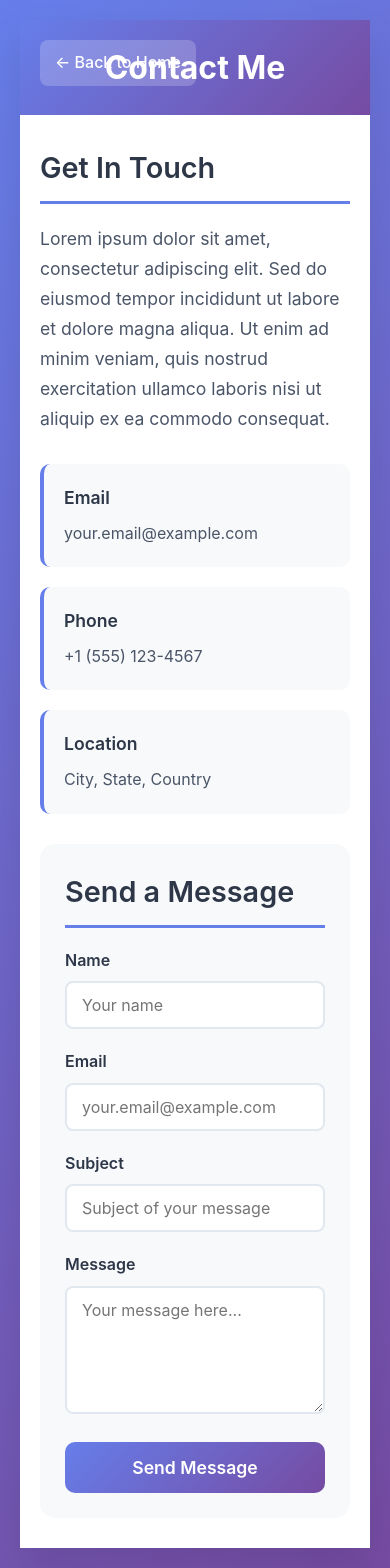
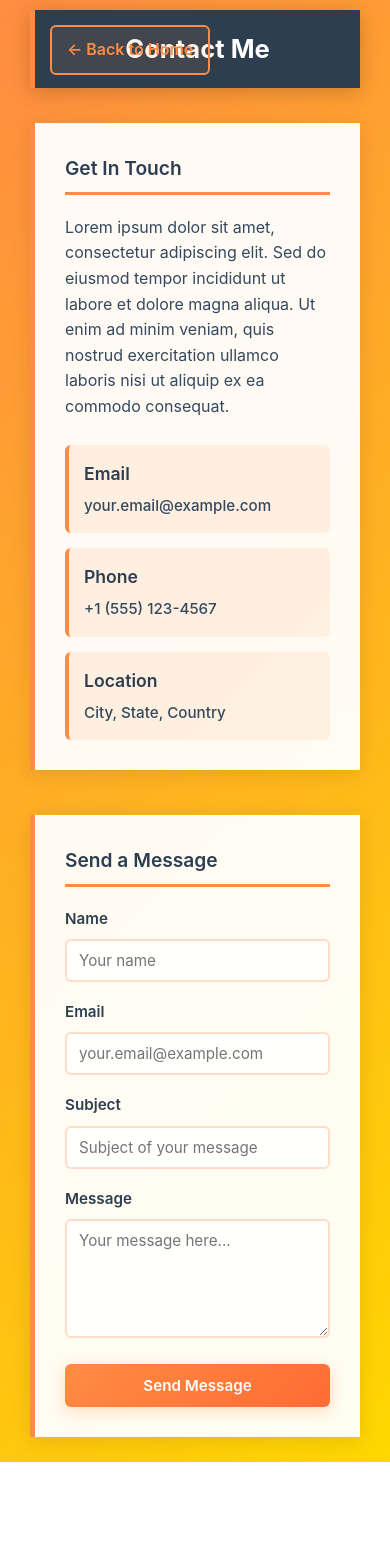
Before and after one commit to chrisb9085/philotech-website, a React (Vite) app in the folder frontend/my-app/: page /contact in a window 390 px wide. After the commit the page ends 1462 px from the top, so only its background shows below. Built offline with nearby package versions, Linux system fonts and the light colour scheme.

Commit message:
Wireframe Edits

```diff
--- a/frontend/my-app/src/App.css
+++ b/frontend/my-app/src/App.css
@@ -11,6 +11,8 @@ body {
   -webkit-font-smoothing: antialiased;
   -moz-osx-font-smoothing: grayscale;
   line-height: 1.6;
+  background: linear-gradient(135deg, #ff8c42 0%, #ffd700 100%);
+  min-height: 100vh;
 }
 
 .App {
@@ -39,3 +41,36 @@ input, textarea {
 html {
   scroll-behavior: smooth;
 }
+
+/* Container for better screen utilization */
+.page-container {
+  max-width: 100%;
+  margin: 0 auto;
+  padding: 0 30px;
+  min-height: 100vh;
+  display: flex;
+  flex-direction: column;
+}
+
+/* Professional section styling */
+.section {
+  background: rgba(255, 255, 255, 0.95);
+  backdrop-filter: blur(10px);
+  border-radius: 0;
+  margin: 15px 0;
+  padding: 30px;
+  box-shadow: 0 4px 20px rgba(0, 0, 0, 0.1);
+  border-left: 5px solid #ff8c42;
+}
+
+/* Tropical color variables */
+:root {
+  --primary-orange: #ff8c42;
+  --secondary-orange: #ff6b35;
+  --accent-yellow: #ffd700;
+  --warm-yellow: #ffb347;
+  --dark-orange: #e67e22;
+  --text-dark: #2c3e50;
+  --text-light: #34495e;
+  --white: #ffffff;
+}
--- a/frontend/my-app/src/pages/About.css
+++ b/frontend/my-app/src/pages/About.css
@@ -1,7 +1,6 @@
 .about-container {
   min-height: 100vh;
-  background: linear-gradient(135deg, #667eea 0%, #764ba2 100%);
-  padding: 20px;
+  background: linear-gradient(135deg, #ff8c42 0%, #ffd700 100%);
 }
 
 .about-content {
@@ -15,29 +14,35 @@
 }
 
 .page-header {
-  background: linear-gradient(135deg, #667eea, #764ba2);
+  background: #2c3e50;
   color: white;
-  padding: 40px;
+  padding: 30px;
+  margin: 15px 0;
   position: relative;
+  border-left: 5px solid #ff8c42;
+  box-shadow: 0 4px 20px rgba(0, 0, 0, 0.2);
 }
 
 .back-button {
   position: absolute;
-  top: 20px;
-  left: 20px;
-  color: white;
+  top: 15px;
+  left: 15px;
+  color: #ff8c42;
   text-decoration: none;
-  font-weight: 500;
+  font-weight: 600;
   padding: 10px 15px;
-  border-radius: 8px;
-  background: rgba(255, 255, 255, 0.2);
+  border-radius: 6px;
+  background: rgba(255, 140, 66, 0.1);
   transition: all 0.3s ease;
+  border: 2px solid #ff8c42;
 }
 
 .back-button:hover {
-  background: rgba(255, 255, 255, 0.3);
+  background: #ff8c42;
   color: white;
   text-decoration: none;
+  transform: translateY(-2px);
+  box-shadow: 0 4px 15px rgba(255, 140, 66, 0.3);
 }
 
 .page-header h1 {
@@ -45,64 +50,75 @@
   font-weight: 700;
   margin: 0;
   text-align: center;
+  color: white;
 }
 
 .about-sections {
-  padding: 40px;
+  display: flex;
+  flex-direction: column;
+  gap: 20px;
 }
 
-.about-section {
-  margin-bottom: 40px;
-}
-
-.about-section h2 {
-  color: #2d3748;
+.section h2 {
+  color: #2c3e50;
   font-size: 1.8rem;
   font-weight: 600;
   margin-bottom: 20px;
-  border-bottom: 3px solid #667eea;
-  padding-bottom: 10px;
+  border-bottom: 3px solid #ff8c42;
+  padding-bottom: 8px;
 }
 
-.about-section p {
-  color: #4a5568;
-  line-height: 1.7;
-  font-size: 1.1rem;
+.section p {
+  color: #34495e;
+  line-height: 1.6;
+  font-size: 1rem;
   margin-bottom: 15px;
 }
 
 .skills-grid {
   display: grid;
-  grid-template-columns: repeat(auto-fit, minmax(150px, 1fr));
+  grid-template-columns: repeat(auto-fit, minmax(160px, 1fr));
   gap: 15px;
   margin-top: 20px;
 }
 
 .skill-item {
-  background: linear-gradient(135deg, #667eea, #764ba2);
+  background: linear-gradient(135deg, #ff8c42, #ff6b35);
   color: white;
   padding: 15px 20px;
-  border-radius: 10px;
+  border-radius: 6px;
   text-align: center;
   font-weight: 600;
   font-size: 1rem;
   transition: all 0.3s ease;
+  box-shadow: 0 4px 15px rgba(255, 140, 66, 0.3);
 }
 
 .skill-item:hover {
   transform: translateY(-3px);
-  box-shadow: 0 8px 20px rgba(102, 126, 234, 0.3);
+  box-shadow: 0 8px 25px rgba(255, 140, 66, 0.4);
+  background: linear-gradient(135deg, #ff6b35, #e67e22);
 }
 
 /* Responsive design */
-@media (max-width: 768px) {
-  .about-content {
-    margin: 0;
-    border-radius: 0;
+@media (max-width: 1024px) {
+  .page-header h1 {
+    font-size: 2.2rem;
   }
 
+  .section h2 {
+    font-size: 1.6rem;
+  }
+
+  .skills-grid {
+    grid-template-columns: repeat(auto-fit, minmax(140px, 1fr));
+  }
+}
+
+@media (max-width: 768px) {
   .page-header {
-    padding: 30px 20px;
+    padding: 25px 20px;
+    margin: 10px 0;
   }
 
   .page-header h1 {
@@ -110,10 +126,42 @@
   }
 
   .about-sections {
-    padding: 30px 20px;
+    gap: 15px;
+  }
+
+  .section {
+    padding: 25px 20px;
+  }
+
+  .section h2 {
+    font-size: 1.4rem;
   }
 
   .skills-grid {
     grid-template-columns: repeat(auto-fit, minmax(120px, 1fr));
+    gap: 12px;
+  }
+
+  .skill-item {
+    padding: 12px 15px;
+    font-size: 0.9rem;
   }
 }
+
+@media (max-width: 480px) {
+  .page-header h1 {
+    font-size: 1.6rem;
+  }
+
+  .section {
+    padding: 20px 15px;
+  }
+
+  .section h2 {
+    font-size: 1.2rem;
+  }
+
+  .skills-grid {
+    grid-template-columns: repeat(auto-fit, minmax(100px, 1fr));
+  }
+}
--- a/frontend/my-app/src/pages/Contact.css
+++ b/frontend/my-app/src/pages/Contact.css
@@ -1,7 +1,6 @@
 .contact-container {
   min-height: 100vh;
-  background: linear-gradient(135deg, #667eea 0%, #764ba2 100%);
-  padding: 20px;
+  background: linear-gradient(135deg, #ff8c42 0%, #ffd700 100%);
 }
 
 .contact-content {
@@ -15,29 +14,35 @@
 }
 
 .page-header {
-  background: linear-gradient(135deg, #667eea, #764ba2);
+  background: #2c3e50;
   color: white;
-  padding: 40px;
+  padding: 30px;
+  margin: 15px 0;
   position: relative;
+  border-left: 5px solid #ff8c42;
+  box-shadow: 0 4px 20px rgba(0, 0, 0, 0.2);
 }
 
 .back-button {
   position: absolute;
-  top: 20px;
-  left: 20px;
-  color: white;
+  top: 15px;
+  left: 15px;
+  color: #ff8c42;
   text-decoration: none;
-  font-weight: 500;
+  font-weight: 600;
   padding: 10px 15px;
-  border-radius: 8px;
-  background: rgba(255, 255, 255, 0.2);
+  border-radius: 6px;
+  background: rgba(255, 140, 66, 0.1);
   transition: all 0.3s ease;
+  border: 2px solid #ff8c42;
 }
 
 .back-button:hover {
-  background: rgba(255, 255, 255, 0.3);
+  background: #ff8c42;
   color: white;
   text-decoration: none;
+  transform: translateY(-2px);
+  box-shadow: 0 4px 15px rgba(255, 140, 66, 0.3);
 }
 
 .page-header h1 {
@@ -45,62 +50,73 @@
   font-weight: 700;
   margin: 0;
   text-align: center;
+  color: white;
 }
 
 .contact-sections {
   display: grid;
   grid-template-columns: 1fr 1fr;
-  gap: 40px;
-  padding: 40px;
+  gap: 20px;
+  margin: 15px 0;
 }
 
 .contact-info h2,
 .contact-form h2 {
-  color: #2d3748;
+  color: #2c3e50;
   font-size: 1.8rem;
   font-weight: 600;
   margin-bottom: 20px;
-  border-bottom: 3px solid #667eea;
-  padding-bottom: 10px;
+  border-bottom: 3px solid #ff8c42;
+  padding-bottom: 8px;
 }
 
 .contact-info p {
-  color: #4a5568;
-  line-height: 1.7;
-  font-size: 1.1rem;
-  margin-bottom: 30px;
+  color: #34495e;
+  line-height: 1.6;
+  font-size: 1rem;
+  margin-bottom: 25px;
 }
 
 .contact-details {
   display: flex;
   flex-direction: column;
-  gap: 20px;
+  gap: 15px;
 }
 
 .contact-item {
-  background: #f8f9fa;
-  padding: 20px;
-  border-radius: 10px;
-  border-left: 4px solid #667eea;
+  background: rgba(255, 140, 66, 0.1);
+  padding: 18px;
+  border-radius: 6px;
+  border-left: 4px solid #ff8c42;
+  transition: all 0.3s ease;
+}
+
+.contact-item:hover {
+  background: rgba(255, 140, 66, 0.15);
+  transform: translateX(3px);
 }
 
 .contact-item h3 {
-  color: #2d3748;
+  color: #2c3e50;
   font-size: 1.1rem;
   font-weight: 600;
-  margin-bottom: 8px;
+  margin-bottom: 6px;
 }
 
 .contact-item p {
-  color: #4a5568;
+  color: #34495e;
   margin: 0;
-  font-size: 1rem;
+  font-size: 0.95rem;
+  font-weight: 500;
 }
 
 .contact-form {
-  background: #f8f9fa;
+  background: rgba(255, 255, 255, 0.95);
+  backdrop-filter: blur(10px);
   padding: 30px;
-  border-radius: 15px;
+  border-radius: 0;
+  border-left: 5px solid #ff8c42;
+  box-shadow: 0 4px 20px rgba(0, 0, 0, 0.1);
 }
 
 .form-group {
@@ -109,51 +125,55 @@
 
 .form-group label {
   display: block;
-  color: #2d3748;
+  color: #2c3e50;
   font-weight: 600;
   margin-bottom: 8px;
-  font-size: 1rem;
+  font-size: 0.95rem;
 }
 
 .form-group input,
 .form-group textarea {
   width: 100%;
   padding: 12px 15px;
-  border: 2px solid #e2e8f0;
-  border-radius: 8px;
-  font-size: 1rem;
+  border: 2px solid rgba(255, 140, 66, 0.3);
+  border-radius: 6px;
+  font-size: 0.95rem;
   transition: all 0.3s ease;
   box-sizing: border-box;
+  background: rgba(255, 255, 255, 0.9);
 }
 
 .form-group input:focus,
 .form-group textarea:focus {
   outline: none;
-  border-color: #667eea;
-  box-shadow: 0 0 0 3px rgba(102, 126, 234, 0.1);
+  border-color: #ff8c42;
+  box-shadow: 0 0 0 3px rgba(255, 140, 66, 0.1);
+  background: white;
 }
 
 .form-group textarea {
   resize: vertical;
-  min-height: 120px;
+  min-height: 100px;
 }
 
 .submit-button {
   width: 100%;
-  padding: 15px 30px;
-  background: linear-gradient(135deg, #667eea, #764ba2);
+  padding: 15px 25px;
+  background: linear-gradient(135deg, #ff8c42, #ff6b35);
   color: white;
   border: none;
-  border-radius: 10px;
+  border-radius: 6px;
   font-weight: 600;
-  font-size: 1.1rem;
+  font-size: 1rem;
   cursor: pointer;
   transition: all 0.3s ease;
+  box-shadow: 0 4px 15px rgba(255, 140, 66, 0.3);
 }
 
 .submit-button:hover {
   transform: translateY(-2px);
-  box-shadow: 0 10px 25px rgba(102, 126, 234, 0.3);
+  box-shadow: 0 8px 25px rgba(255, 140, 66, 0.4);
+  background: linear-gradient(135deg, #ff6b35, #e67e22);
 }
 
 .submit-button:active {
@@ -161,14 +181,25 @@
 }
 
 /* Responsive design */
-@media (max-width: 768px) {
-  .contact-content {
-    margin: 0;
-    border-radius: 0;
+@media (max-width: 1024px) {
+  .page-header h1 {
+    font-size: 2.2rem;
   }
 
+  .contact-info h2,
+  .contact-form h2 {
+    font-size: 1.6rem;
+  }
+
+  .contact-sections {
+    gap: 18px;
+  }
+}
+
+@media (max-width: 768px) {
   .page-header {
-    padding: 30px 20px;
+    padding: 25px 20px;
+    margin: 10px 0;
   }
 
   .page-header h1 {
@@ -177,11 +208,49 @@
 
   .contact-sections {
     grid-template-columns: 1fr;
-    padding: 30px 20px;
-    gap: 30px;
+    gap: 15px;
+    margin: 10px 0;
   }
 
   .contact-form {
-    padding: 25px;
+    padding: 25px 20px;
+  }
+
+  .contact-info h2,
+  .contact-form h2 {
+    font-size: 1.4rem;
+  }
+
+  .form-group {
+    margin-bottom: 18px;
+  }
+
+  .form-group input,
+  .form-group textarea {
+    padding: 10px 12px;
   }
 }
+
+@media (max-width: 480px) {
+  .page-header h1 {
+    font-size: 1.6rem;
+  }
+
+  .contact-form {
+    padding: 20px 15px;
+  }
+
+  .contact-info h2,
+  .contact-form h2 {
+    font-size: 1.2rem;
+  }
+
+  .contact-item {
+    padding: 15px;
+  }
+
+  .submit-button {
+    padding: 12px 20px;
+    font-size: 0.95rem;
+  }
+}
--- a/frontend/my-app/src/pages/Contact.jsx
+++ b/frontend/my-app/src/pages/Contact.jsx
@@ -4,14 +4,14 @@ import './Contact.css';
 function Contact() {
   return (
     <div className="contact-container">
-      <div className="contact-content">
+      <div className="page-container">
         <div className="page-header">
           <Link to="/" className="back-button">← Back to Home</Link>
           <h1>Contact Me</h1>
         </div>
 
         <div className="contact-sections">
-          <div className="contact-info">
+          <div className="section contact-info">
             <h2>Get In Touch</h2>
             <p>
               Lorem ipsum dolor sit amet, consectetur adipiscing elit. Sed do eiusmod tempor
@@ -35,7 +35,7 @@ function Contact() {
             </div>
           </div>
 
-          <div className="contact-form">
+          <div className="section contact-form">
             <h2>Send a Message</h2>
             <form>
               <div className="form-group">
--- a/frontend/my-app/src/pages/Projects.css
+++ b/frontend/my-app/src/pages/Projects.css
@@ -1,43 +1,38 @@
 .projects-container {
   min-height: 100vh;
-  background: linear-gradient(135deg, #667eea 0%, #764ba2 100%);
-  padding: 20px;
-}
-
-.projects-content {
-  max-width: 1200px;
-  margin: 0 auto;
-  background: white;
-  border-radius: 20px;
-  box-shadow: 0 20px 40px rgba(0, 0, 0, 0.1);
-  overflow: hidden;
-  min-height: 600px;
+  background: linear-gradient(135deg, #ff8c42 0%, #ffd700 100%);
 }
 
 .page-header {
-  background: linear-gradient(135deg, #667eea, #764ba2);
+  background: #2c3e50;
   color: white;
-  padding: 40px;
+  padding: 30px;
+  margin: 15px 0;
   position: relative;
+  border-left: 5px solid #ff8c42;
+  box-shadow: 0 4px 20px rgba(0, 0, 0, 0.2);
 }
 
 .back-button {
   position: absolute;
-  top: 20px;
-  left: 20px;
-  color: white;
+  top: 15px;
+  left: 15px;
+  color: #ff8c42;
   text-decoration: none;
-  font-weight: 500;
+  font-weight: 600;
   padding: 10px 15px;
-  border-radius: 8px;
-  background: rgba(255, 255, 255, 0.2);
+  border-radius: 6px;
+  background: rgba(255, 140, 66, 0.1);
   transition: all 0.3s ease;
+  border: 2px solid #ff8c42;
 }
 
 .back-button:hover {
-  background: rgba(255, 255, 255, 0.3);
+  background: #ff8c42;
   color: white;
   text-decoration: none;
+  transform: translateY(-2px);
+  box-shadow: 0 4px 15px rgba(255, 140, 66, 0.3);
 }
 
 .page-header h1 {
@@ -45,39 +40,41 @@
   font-weight: 700;
   margin: 0;
   text-align: center;
+  color: white;
 }
 
 .projects-grid {
   display: grid;
   grid-template-columns: repeat(auto-fit, minmax(350px, 1fr));
-  gap: 30px;
-  padding: 40px;
+  gap: 20px;
+  margin: 15px 0;
 }
 
-.project-card {
-  background: white;
-  border-radius: 15px;
-  box-shadow: 0 10px 30px rgba(0, 0, 0, 0.1);
+.project-item {
+  background: rgba(255, 255, 255, 0.95);
+  backdrop-filter: blur(10px);
+  border-radius: 0;
   overflow: hidden;
   transition: all 0.3s ease;
-  border: 1px solid #e2e8f0;
+  border-left: 5px solid #ff8c42;
+  box-shadow: 0 4px 20px rgba(0, 0, 0, 0.1);
 }
 
-.project-card:hover {
-  transform: translateY(-5px);
-  box-shadow: 0 20px 40px rgba(0, 0, 0, 0.15);
+.project-item:hover {
+  transform: translateY(-3px);
+  box-shadow: 0 8px 25px rgba(0, 0, 0, 0.15);
 }
 
 .project-image {
   height: 200px;
-  background: #f8f9fa;
+  background: rgba(255, 140, 66, 0.1);
   display: flex;
   align-items: center;
   justify-content: center;
-  border-bottom: 1px solid #e2e8f0;
-  color: #6c757d;
-  font-size: 18px;
-  font-weight: 500;
+  border-bottom: 2px solid #ff8c42;
+  color: #ff8c42;
+  font-size: 16px;
+  font-weight: 600;
 }
 
 .project-info {
@@ -85,14 +82,16 @@
 }
 
 .project-info h3 {
-  color: #2d3748;
+  color: #2c3e50;
   font-size: 1.4rem;
   font-weight: 600;
   margin-bottom: 15px;
+  border-bottom: 2px solid #ff8c42;
+  padding-bottom: 8px;
 }
 
 .project-info p {
-  color: #4a5568;
+  color: #34495e;
   line-height: 1.6;
   margin-bottom: 20px;
   font-size: 1rem;
@@ -105,23 +104,35 @@
 }
 
 .tech-tag {
-  background: linear-gradient(135deg, #667eea, #764ba2);
+  background: linear-gradient(135deg, #ff8c42, #ff6b35);
   color: white;
   padding: 6px 12px;
-  border-radius: 20px;
+  border-radius: 15px;
   font-size: 0.85rem;
-  font-weight: 500;
+  font-weight: 600;
+  box-shadow: 0 2px 8px rgba(255, 140, 66, 0.3);
 }
 
 /* Responsive design */
-@media (max-width: 768px) {
-  .projects-content {
-    margin: 0;
-    border-radius: 0;
+@media (max-width: 1024px) {
+  .page-header h1 {
+    font-size: 2.2rem;
   }
 
+  .projects-grid {
+    grid-template-columns: repeat(auto-fit, minmax(300px, 1fr));
+    gap: 18px;
+  }
+
+  .project-info h3 {
+    font-size: 1.3rem;
+  }
+}
+
+@media (max-width: 768px) {
   .page-header {
-    padding: 30px 20px;
+    padding: 25px 20px;
+    margin: 10px 0;
   }
 
   .page-header h1 {
@@ -130,11 +141,46 @@
 
   .projects-grid {
     grid-template-columns: 1fr;
-    padding: 30px 20px;
-    gap: 20px;
+    gap: 15px;
+    margin: 10px 0;
   }
 
-  .project-card {
-    margin-bottom: 20px;
+  .project-item {
+    margin-bottom: 15px;
+  }
+
+  .project-image {
+    height: 160px;
+  }
+
+  .project-info {
+    padding: 20px;
+  }
+
+  .project-info h3 {
+    font-size: 1.2rem;
+  }
+
+  .project-info p {
+    font-size: 0.95rem;
   }
 }
+
+@media (max-width: 480px) {
+  .page-header h1 {
+    font-size: 1.6rem;
+  }
+
+  .project-info {
+    padding: 15px;
+  }
+
+  .project-info h3 {
+    font-size: 1.1rem;
+  }
+
+  .tech-tag {
+    padding: 5px 10px;
+    font-size: 0.8rem;
+  }
+}
--- a/frontend/my-app/src/pages/Projects.jsx
+++ b/frontend/my-app/src/pages/Projects.jsx
@@ -35,7 +35,7 @@ function Projects() {
 
   return (
     <div className="projects-container">
-      <div className="projects-content">
+      <div className="page-container">
         <div className="page-header">
           <Link to="/" className="back-button">← Back to Home</Link>
           <h1>My Projects</h1>
@@ -43,7 +43,7 @@ function Projects() {
 
         <div className="projects-grid">
           {projects.map((project) => (
-            <div key={project.id} className="project-card">
+            <div key={project.id} className="project-item">
               <div className="project-image">
                 <span>{project.image}</span>
               </div>
```
Also changed, not shown: frontend/my-app/src/pages/About.jsx (+4 -4 lines), frontend/my-app/src/pages/Home.css (+137 -49 lines), frontend/my-app/src/pages/Home.jsx (+7 -3 lines).
